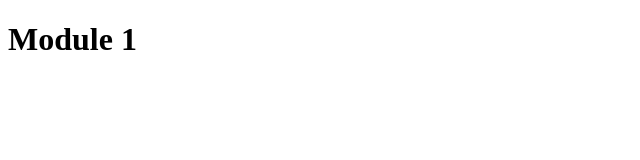
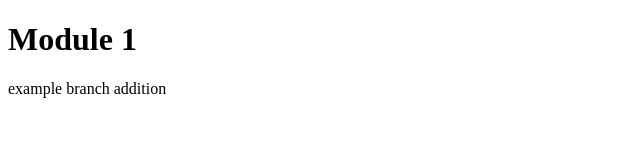
Before and after one commit to WashU-TAMID-Tech/Module-1, a plain HTML site: page index.html in a window 1280 px wide. Shown: the whole page, without its empty margins (0-640 px from the left). Drawn offline with Linux system fonts and the light colour scheme.

Commit message:
example-branch addition

```diff
--- a/index.html
+++ b/index.html
@@ -7,5 +7,6 @@
 </head>
 <body>
     <h1>Module 1</h1>
+    <p>example branch addition</p>
 </body>
 </html>
```
